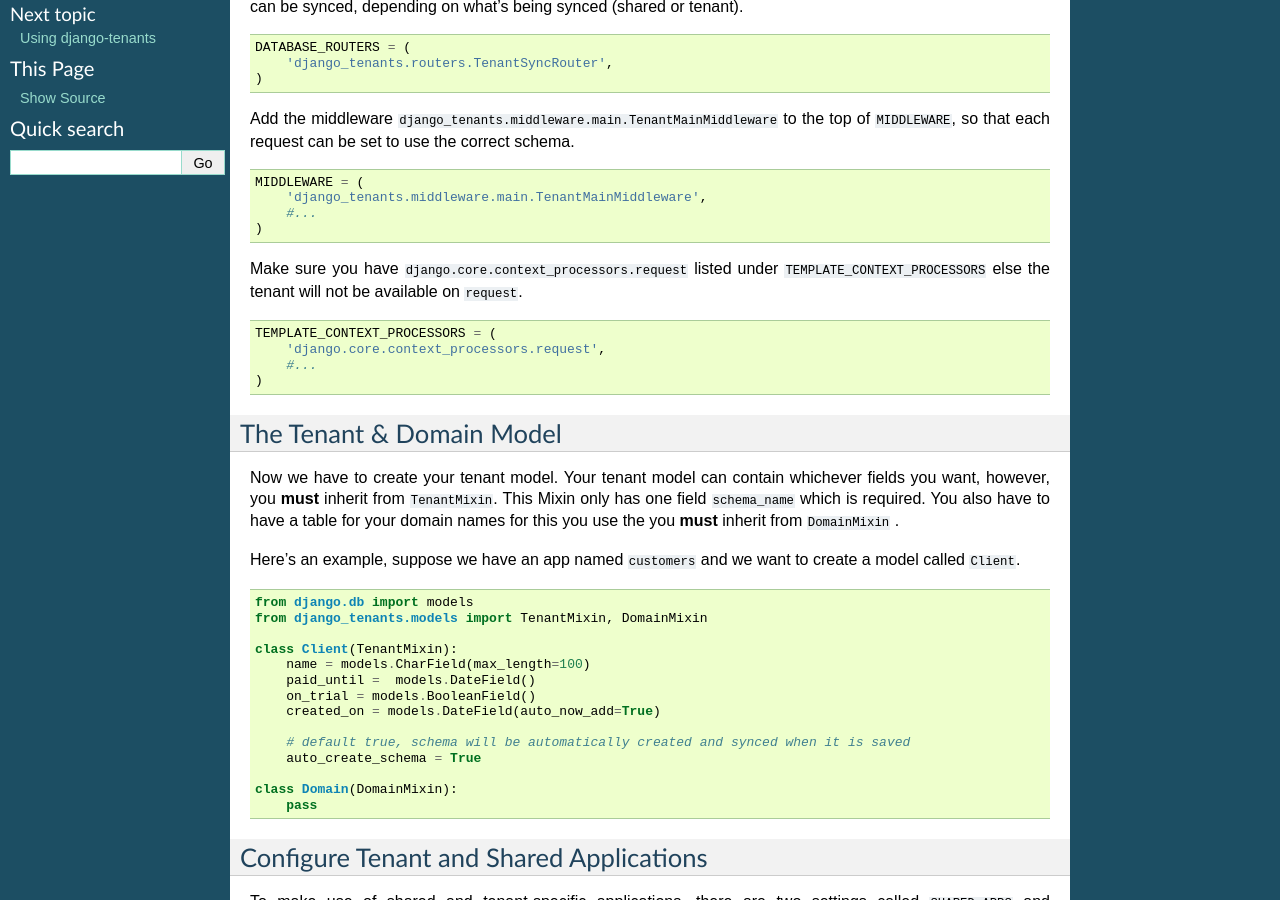
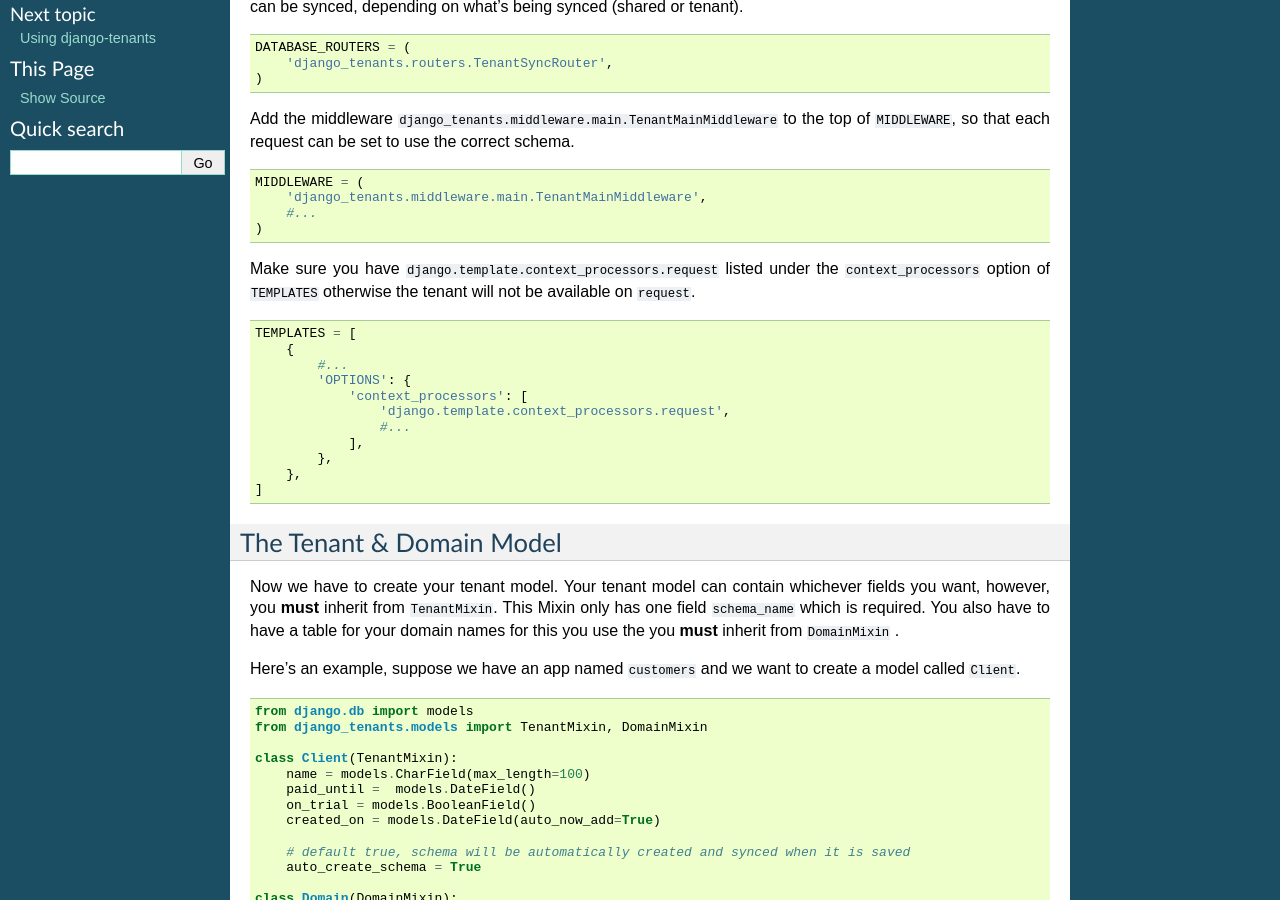
Before and after one commit to django-tenants/django-tenants, a Sphinx documentation site: the page built from docs/install.rst, in a window 1280 px wide and 900 px high, scrolled down 454 px. Built offline with Sphinx 7.4.7, drawn with Linux system fonts in a browser that asks for light colours; the version number could not be read and is left out.

Commit message:
Fixed #140 TEMPLATE_CONTEXT_PROCESSORS deprecated
Use of TEMPLATE_CONTEXT_PROCESSORS is deprecated.
Updated the docs to use current method of setting template context processors.

```diff
--- a/docs/install.rst
+++ b/docs/install.rst
@@ -39,14 +39,21 @@
         #...
     )
 
-Make sure you have ``django.core.context_processors.request`` listed under ``TEMPLATE_CONTEXT_PROCESSORS`` else the tenant will not be available on ``request``.
+Make sure you have ``django.template.context_processors.request`` listed under the ``context_processors`` option of ``TEMPLATES`` otherwise the tenant will not be available on ``request``.
 
 .. code-block:: python
 
-    TEMPLATE_CONTEXT_PROCESSORS = (
-        'django.core.context_processors.request',
-        #...
-    )
+    TEMPLATES = [
+        {
+            #...
+            'OPTIONS': {
+                'context_processors': [
+                    'django.template.context_processors.request',
+                    #...
+                ],
+            },
+        },
+    ]
 
 The Tenant & Domain Model
 =========================
```
